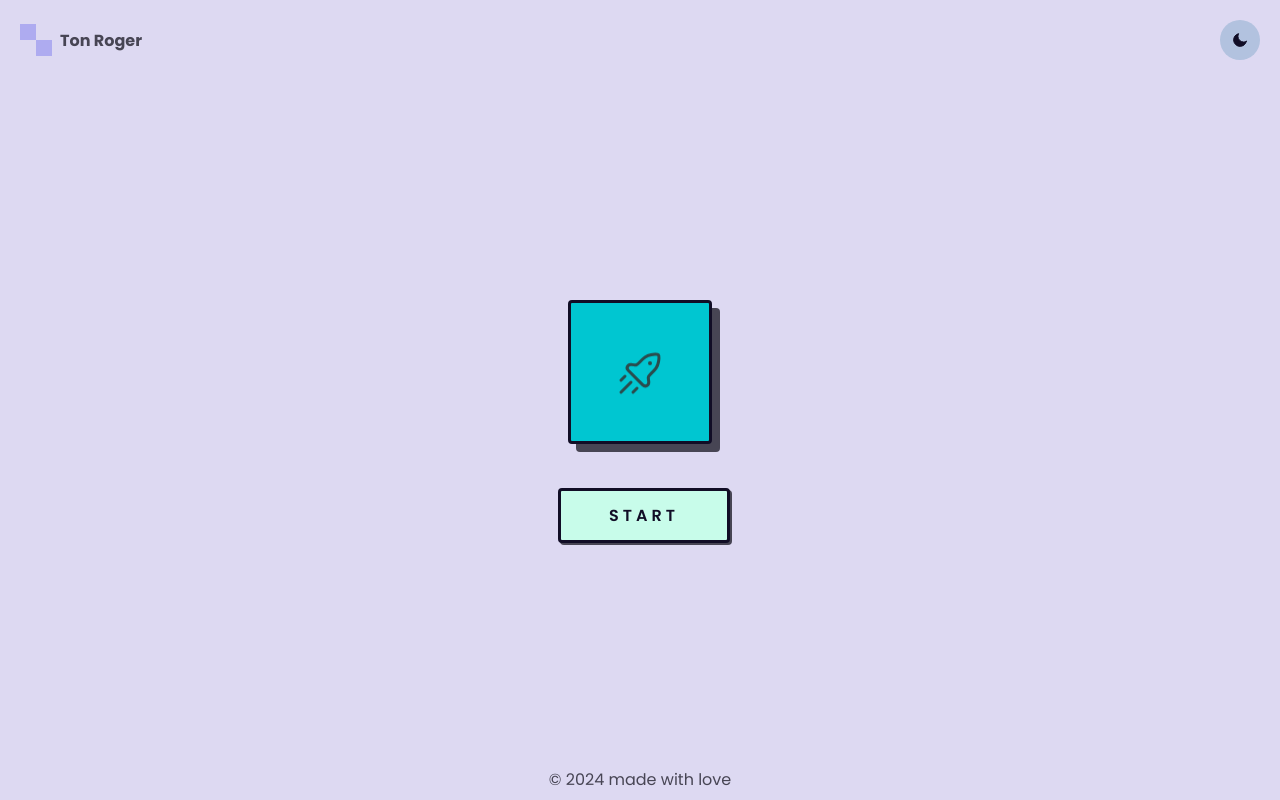
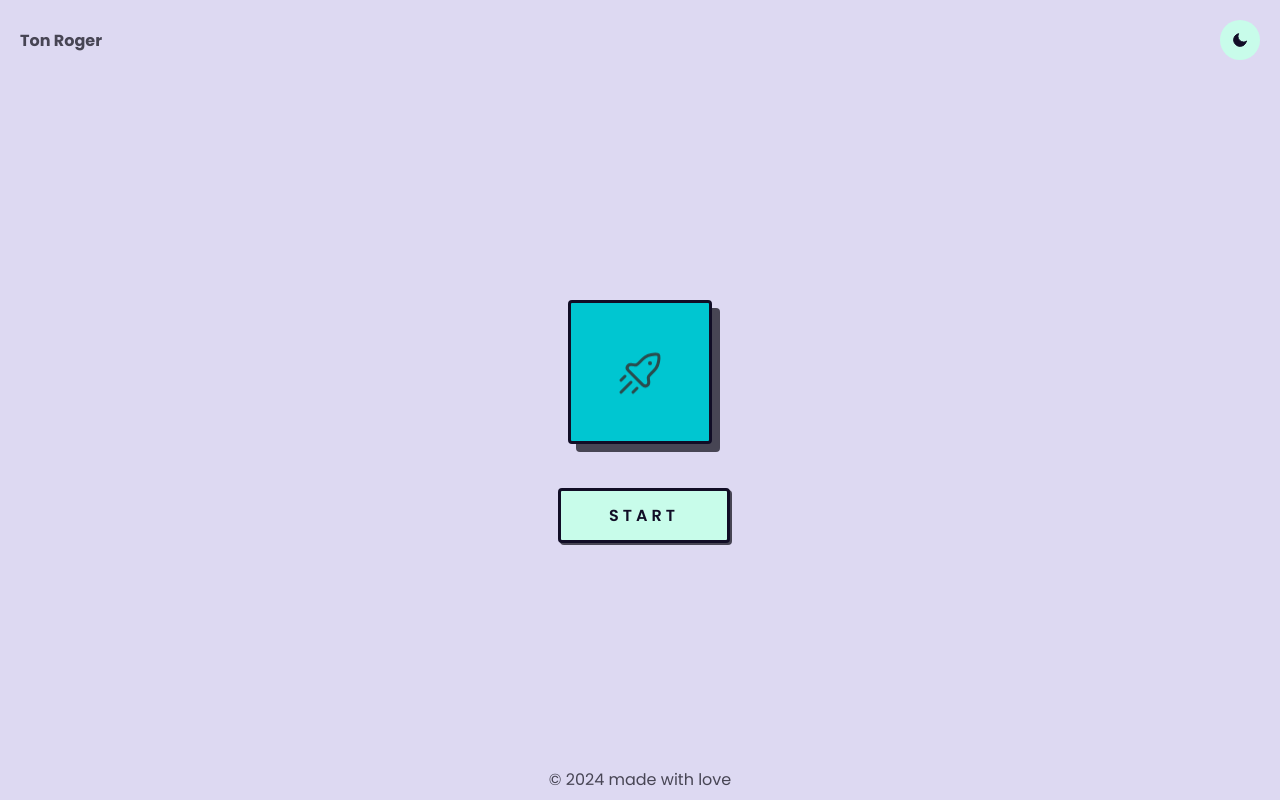
Before and after one commit to nywton/portfolio, a website: page index.html in a window 1280 px wide. Both pictures are taken after a click on the element 639 px from the left and 372 px from the top of the page. Drawn offline with Linux system fonts and the light colour scheme.

Commit message:
adds finishs to loading screen

```diff
--- a/assets/js/script.js
+++ b/assets/js/script.js
@@ -88,6 +88,8 @@ function setCarousellClickEvent() {
 
   const carousell = document.getElementById('color-switcher');
   const btnStart = document.getElementById('btn-start');
+  // all items that changes color dinamicaly
+  const dinamicColorItems = document.querySelectorAll('.dinamic-color');
 
   carousell.addEventListener('mousedown', () => {
     carousell.classList.add(cssClass);
@@ -104,8 +106,16 @@ function setCarousellClickEvent() {
     carousell.classList.remove(cssClass);
   });
 
+  // Change color theme on click
   carousell.addEventListener('click', () => {
     const currentColor = window.getComputedStyle(carousell).backgroundColor;
+
+    //  update background from dinamic-color classes
+    dinamicColorItems.forEach((dinItem) => {
+      dinItem.style.backgroundColor = currentColor;
+    });
+
+    // changes start button color and background
     btnStart.style.backgroundColor = currentColor;
     btnStart.style.color= '#110d26';
   });
--- a/index.html
+++ b/index.html
@@ -46,7 +46,7 @@
   <!-- Header -->
   <header class="items-center">
     <div class="logo-container">
-      <svg width="56" height="56" viewBox="0 0 56 56" fill="none" xmlns="http://www.w3.org/2000/svg">
+      <!-- <svg id="logo-icon" width="56" height="56" viewBox="0 0 56 56" fill="none" xmlns="http://www.w3.org/2000/svg">
         <g clip-path="url(#clip0_59_305)">
           <mask id="mask0_59_305" style="mask-type:luminance" maskUnits="userSpaceOnUse" x="0" y="0" width="56"
             height="56">
@@ -61,7 +61,7 @@
             <rect width="56" height="56" fill="white" />
           </clippath>
         </defs>
-      </svg>
+      </svg> -->
 
       <!-- Logo -->
       <a class="logo">Ton Roger</a>
@@ -71,8 +71,8 @@
     <div id="nav-controls">
 
       <!-- btn-switch-dark - switch dark theme -->
-      <div id="toggleLight" onclick="toggleDark()" class="btn-nav">
-        <svg id="btn-switch-dark" onclick="dark()" class="btn-switch-theme" xmlns="http://www.w3.org/2000/svg"
+      <div id="toggleLight" onclick="toggleDark()" class="btn-nav dinamic-color">
+        <svg id="btn-switch-dark" class="btn-switch-theme" xmlns="http://www.w3.org/2000/svg"
           viewBox="0 0 24 24" width="24" height="24" color="#ffffff" fill="none">
           <path
             d="M21.5 14.0784C20.3003 14.7189 18.9301 15.0821 17.4751 15.0821C12.7491 15.0821 8.91792 11.2509 8.91792 6.52485C8.91792 5.06986 9.28105 3.69968 9.92163 2.5C5.66765 3.49698 2.5 7.31513 2.5 11.8731C2.5 17.1899 6.8101 21.5 12.1269 21.5C16.6849 21.5 20.503 18.3324 21.5 14.0784Z"
```
